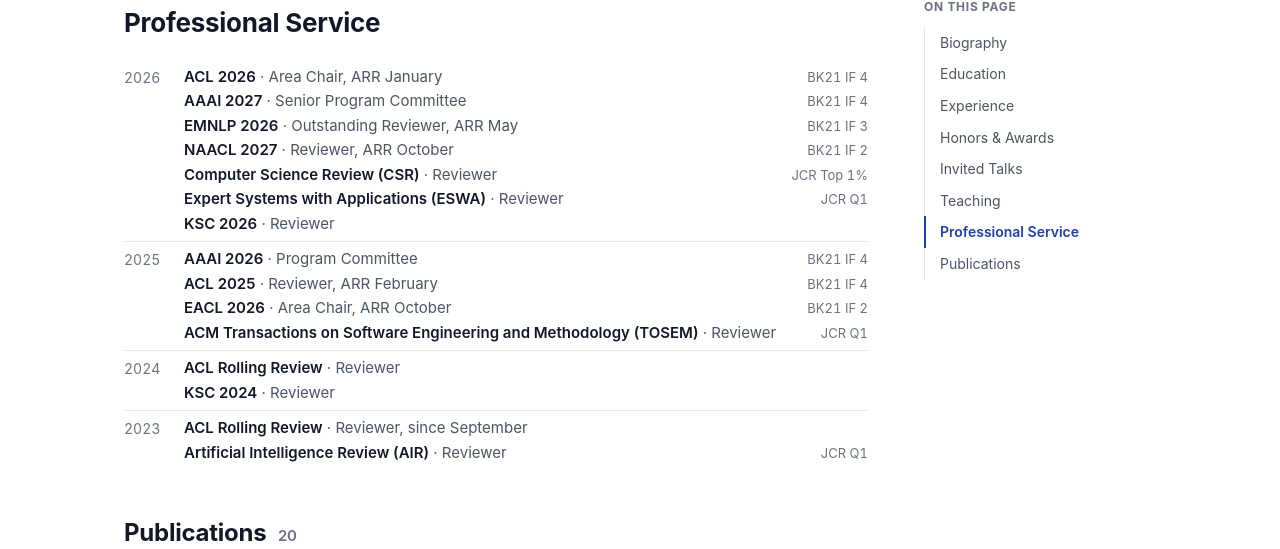
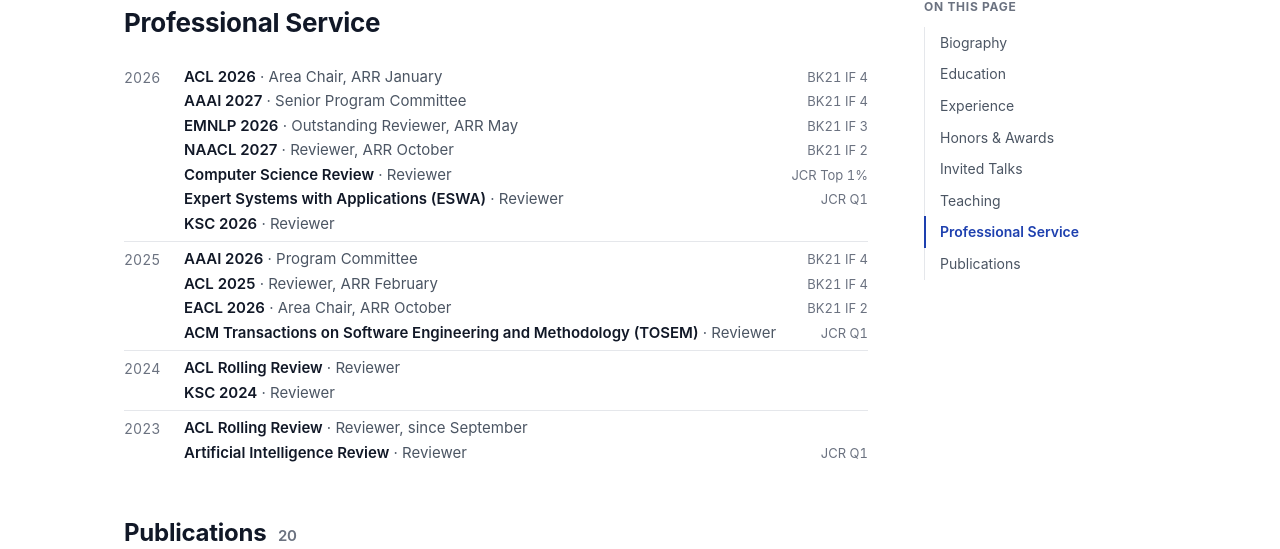
Before and after one commit to knu-dli/knu-dli.github.io, a Jekyll site: the page built from people/seonghyeon-lee.md, in a window 1280 px wide and 900 px high, scrolled down 2520 px. Shown: the part 95-644 px from the top of the window. Built offline with Jekyll 4.4.1, drawn with Linux system fonts in a browser that asks for light colours; some web fonts are replaced.

Commit message:
Profile: drop unofficial CSR and AIR abbreviations
Co-Authored-By: Claude Opus 5.5 <noreply@anthropic.com>

```diff
--- a/people/seonghyeon-lee.md
+++ b/people/seonghyeon-lee.md
@@ -55,7 +55,7 @@ service:
       - { venue: "AAAI 2027", role: "Senior Program Committee", rank: "BK21 IF 4" }
       - { venue: "EMNLP 2026", role: "Outstanding Reviewer, ARR May", rank: "BK21 IF 3" }
       - { venue: "NAACL 2027", role: "Reviewer, ARR October", rank: "BK21 IF 2" }
-      - { venue: "Computer Science Review (CSR)", role: "Reviewer", rank: "JCR Top 1%" }
+      - { venue: "Computer Science Review", role: "Reviewer", rank: "JCR Top 1%" }
       - { venue: "Expert Systems with Applications (ESWA)", role: "Reviewer", rank: "JCR Q1" }
       - { venue: "KSC 2026", role: "Reviewer" }
   - when: "2025"
@@ -71,5 +71,5 @@ service:
   - when: "2023"
     items:
       - { venue: "ACL Rolling Review", role: "Reviewer, since September" }
-      - { venue: "Artificial Intelligence Review (AIR)", role: "Reviewer", rank: "JCR Q1" }
+      - { venue: "Artificial Intelligence Review", role: "Reviewer", rank: "JCR Q1" }
 ---
```
